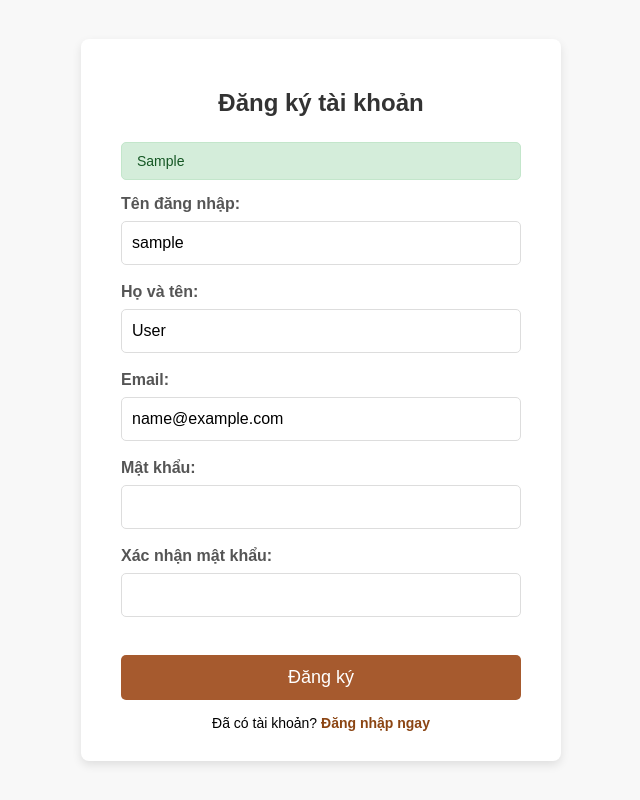
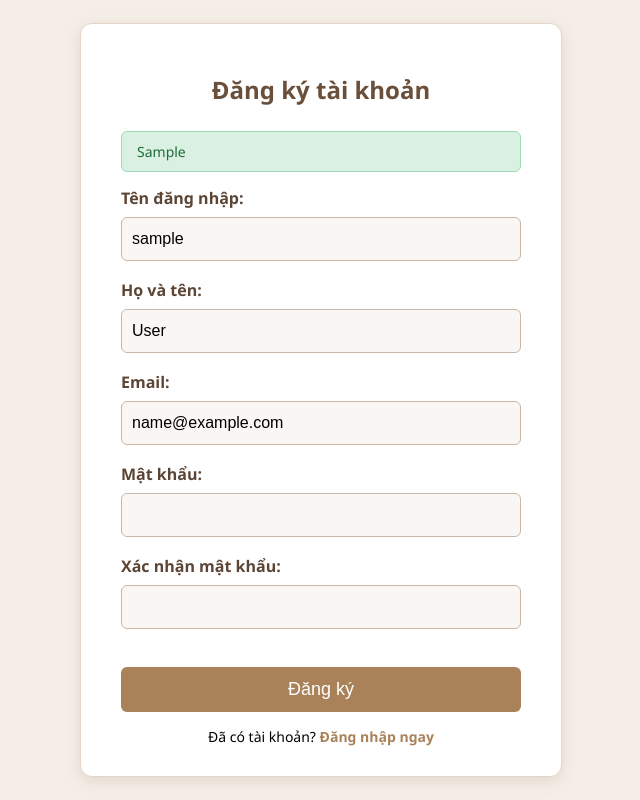
Before and after one commit to nguyendieu245/studentdiary, a PHP site: template views/frontend/register.php in a window 1280 px wide. Shown: the whole page, without its empty margins (319-959 px from the left). Run offline with PHP 8.4, Linux system fonts and the light colour scheme; the template is opened without the code that fills it: most values are stand-ins (such as "Sample title", 1, 10 or a date in 2020).

Commit message:
chinh lai css

```diff
--- a/public/css/register.css
+++ b/public/css/register.css
@@ -1,68 +1,119 @@
 /* public/css/register.css */
 
+/* Tổng thể */
 body {
-    font-family: Arial, sans-serif;
+    font-family: "Segoe UI", sans-serif;
     display: flex;
     justify-content: center;
     align-items: center;
     min-height: 100vh;
-    background-color: #f8f8f8;
+    background-color: #f5eee8; /* Nâu nhạt pastel */
     margin: 0;
     padding: 20px;
     box-sizing: border-box;
 }
+
+/* Hộp đăng ký */
 .register-container {
-    background-color: #fff;
+    background-color: #ffffff;
     padding: 30px 40px;
-    border-radius: 8px;
-    box-shadow: 0 4px 10px rgba(0, 0, 0, 0.1);
+    border-radius: 12px;
+    box-shadow: 0 4px 15px rgba(120, 90, 60, 0.15);
     width: 100%;
     max-width: 400px;
+    border: 1px solid #e3d6c8;
 }
+
+/* Tiêu đề */
 h2 {
     text-align: center;
-    color: #333;
+    color: #6a4f3b; /* Nâu đậm */
     margin-bottom: 25px;
 }
-.form-group { margin-bottom: 18px; }
-label { display: block; margin-bottom: 8px; color: #555; font-weight: bold; }
-input[type="text"], input[type="email"], input[type="password"] {
+
+/* Form */
+.form-group {
+    margin-bottom: 18px;
+}
+
+label {
+    display: block;
+    margin-bottom: 8px;
+    color: #5c4534;
+    font-weight: 600;
+}
+
+/* Input */
+input[type="text"],
+input[type="email"],
+input[type="password"] {
     width: 100%;
     padding: 12px 10px;
-    border: 1px solid #ddd;
-    border-radius: 5px;
+    border: 1px solid #c8b7a6;
+    border-radius: 6px;
     font-size: 16px;
+    background: #faf6f3;
     box-sizing: border-box;
+    transition: 0.2s ease-in-out;
 }
+
 input:focus {
-    border-color: rgb(117, 92, 55);
+    border-color: #a9825a;
     outline: none;
-    box-shadow: 0 0 0 3px rgba(117, 92, 55, 0.25);
+    box-shadow: 0 0 5px rgba(170, 130, 90, 0.4);
 }
+
+/* Nút đăng ký */
 button {
     width: 100%;
     padding: 12px;
-    background-color:#a65a2e;
+    background-color: #a9825a; /* Caramel */
     color: white;
     border: none;
-    border-radius: 5px;
+    border-radius: 6px;
     font-size: 18px;
     cursor: pointer;
     margin-top: 20px;
-    transition: background-color 0.3s;
+    transition: background-color 0.25s;
 }
-button:hover { background-color: rgb(124, 103, 63); }
-.message { padding: 10px 15px; border-radius: 5px; margin-bottom: 15px; font-size: 14px; }
+
+button:hover {
+    background-color: #8a6a4a; /* Nâu đậm hơn */
+}
+
+/* Thông báo */
+.message {
+    padding: 10px 15px;
+    border-radius: 6px;
+    margin-bottom: 15px;
+    font-size: 14px;
+}
+
 .error {
-    background-color: #f8d7da;
-    color: #721c24;
-    border: 1px solid #f5c6cb;
+    background-color: #f7dcd6;
+    color: #a33a2c;
+    border: 1px solid #d46a5a;
 }
+
 .success {
-    background-color: #d4edda;
-    color: #155724;
-    border: 1px solid #c3e6cb;
+    background-color: #d9f0e3;
+    color: #1f6b3a;
+    border: 1px solid #9ddbb8;
 }
-.login-link { margin-top: 15px; font-size: 14px; text-align: center; }
-.login-link a { color: #8B4513; text-decoration: none; font-weight: bold;}
-.login-link a:hover { text-decoration: underline; }
+
+/* Link đăng nhập */
+.login-link {
+    margin-top: 15px;
+    font-size: 14px;
+    text-align: center;
+}
+
+.login-link a {
+    color: #a9825a;
+    text-decoration: none;
+    font-weight: 600;
+}
+
+.login-link a:hover {
+    text-decoration: underline;
+}
--- a/views/frontend/category_detail.php
+++ b/views/frontend/category_detail.php
@@ -60,8 +60,8 @@ $comments = $commentCtrl->getCommentsByPost($post_id);
                             <?php foreach ($c['replies'] as $r): ?>
                                 <?php if ($r['status'] == 1): ?>
                                     <div class="reply-item mb-2 p-2"
-                                         style="margin-left: 25px; border-left: 2px solid #0d6efd;">
-                                        <b style="color:#0d6efd;">
+                                         style="margin-left: 25px; border-left: 2px solid #9d7863ff;">
+                                        <b style="color: #9d7863ff;">
                                             <?= $r['is_admin'] ? 'Admin' : htmlspecialchars($r['name']) ?>
                                         </b>
                                         <p><?= nl2br(htmlspecialchars($r['comment'])) ?></p>
--- a/views/frontend/register.php
+++ b/views/frontend/register.php
@@ -4,7 +4,7 @@
     <meta charset="UTF-8">
     <meta name="viewport" content="width=device-width, initial-scale=1.0">
     <title>Đăng ký tài khoản</title>
-    <link rel="stylesheet" href="/studentdiary/public/css/register.css">
+    <link rel="stylesheet" href="/studentdiary/public/css/register.css?v=3">
 </head>
 
 <body>
--- a/views/frontend/user_login.php
+++ b/views/frontend/user_login.php
@@ -5,7 +5,7 @@
 <head>
     <meta charset="UTF-8">
     <title>Đăng nhập User</title>
-    <link rel="stylesheet" href="/studentdiary/public/css/user_login.css">
+    <link rel="stylesheet" href="/studentdiary/public/css/user_login.css?v=3">
 </head>
 
 <div class="login-container">
```
Also changed, not shown: public/css/user_login.css (+5 -5 lines).
